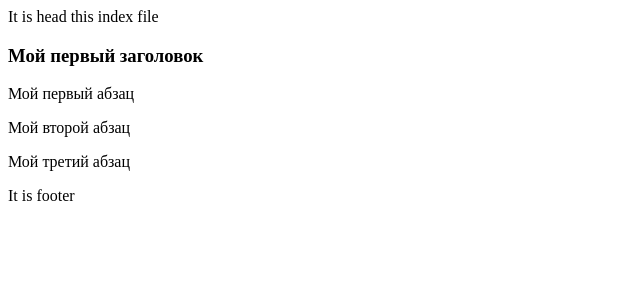
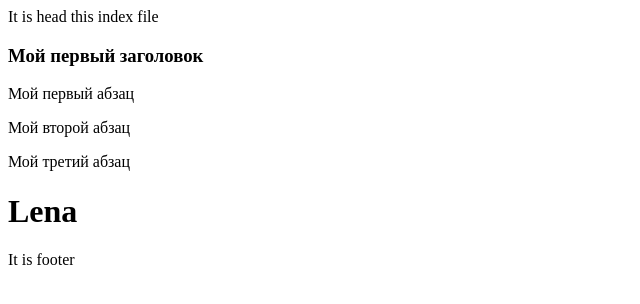
Before and after one commit to SoCalavaylon/Student1, a plain HTML site: page index.html in a window 1280 px wide. Shown: the whole page, without its empty margins (0-640 px from the left). Drawn offline with Linux system fonts and the light colour scheme.

Commit message:
Update index.html
Added your name

```diff
--- a/index.html
+++ b/index.html
@@ -10,6 +10,7 @@
         <p>Мой первый абзац</p>
         <p>Мой второй абзац</p>
         <p>Мой третий абзац</p>
+        <h1>Lena</h1>
         <footer>
             <p>It is footer</p>
         </footer>
```
